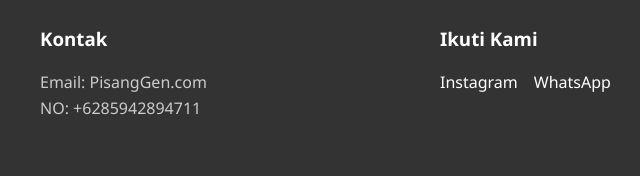
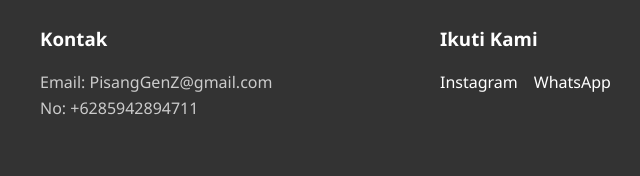
Before and after one commit to wafidhiyaulahk/website-Pisang-Gen-Z, a plain HTML site: page index.html in a window 1280 px wide. Shown: the part 901-1077 px from the top of the page, 416-1056 px from the left. Drawn offline with Linux system fonts and the light colour scheme.

Commit message:
Update index.html

```diff
--- a/index.html
+++ b/index.html
@@ -66,8 +66,8 @@
             </div>
             <div class="footer-section">
                 <h3>Kontak</h3>
-                <p>Email: PisangGen.com</p>
-                <P>NO: +6285942894711</P>
+                <p>Email: PisangGenZ@gmail.com</p>
+                <P>No: +6285942894711</P>
                 <div class="social-links">
                 </div> <p></p>
                         </div>
```
